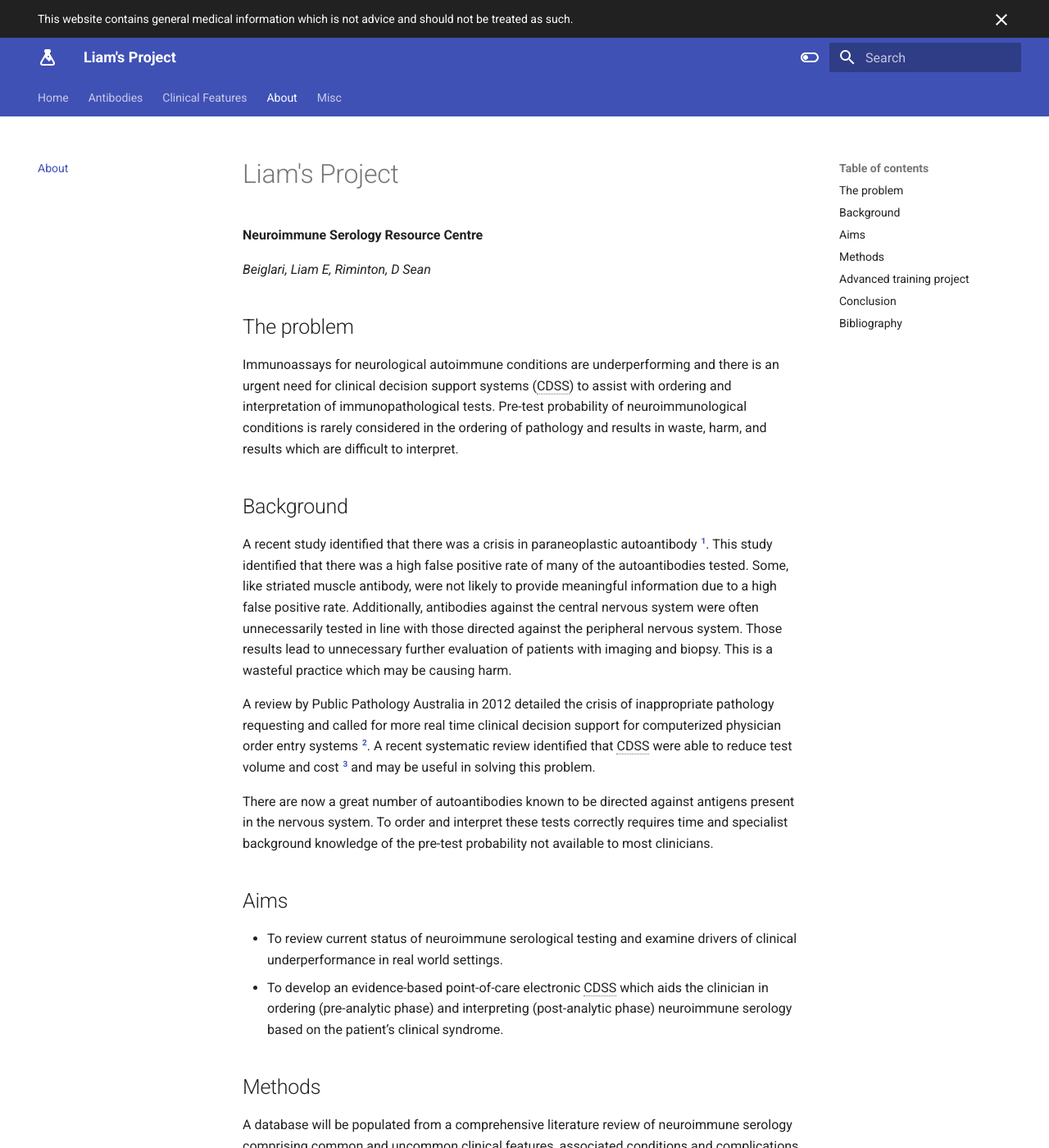
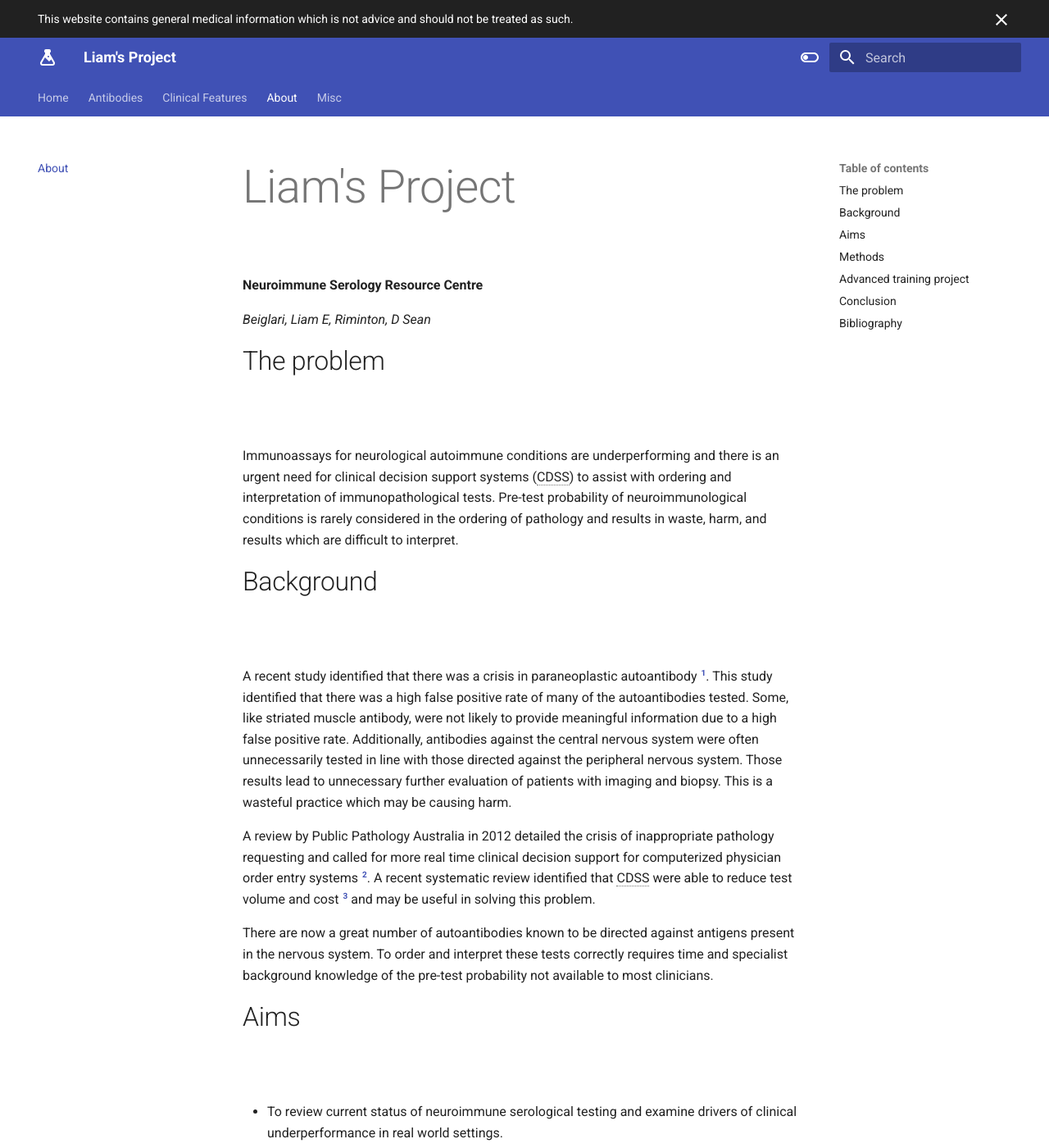
Before and after one commit to monchee/liamsproject, an MkDocs documentation site: the page built from docs/about.md, in a window 1280 px wide and 1400 px high. Shown: the whole window at 82% size. Built offline with MkDocs 1.6.1 and Material for MkDocs 9.7.7, drawn with Linux system fonts in a browser that asks for light colours; plug-ins that fetch from the network failed and are left out.

Commit message:
Update extra.css

```diff
--- a/docs/stylesheets/extra.css
+++ b/docs/stylesheets/extra.css
@@ -1,6 +1,24 @@
+/* site title on bold */
+
 .md-header__topic:first-child {
   font-weight: 700;
 }
+
+/* bigger headlines */
+.md-typeset h1 {
+    color: var(--md-default-fg-color--light);
+    font-size: 3.5em;
+    line-height: 1.3;
+    margin: 0 0 1.25em 0;
+}
+
+.md-typeset h2 {
+    font-size: 2em;
+    line-height: 1.4;
+    margin: 0 0 2.5em;
+}
+
+/* progress bar */
 
 .progress-label {
   position: absolute;
```
